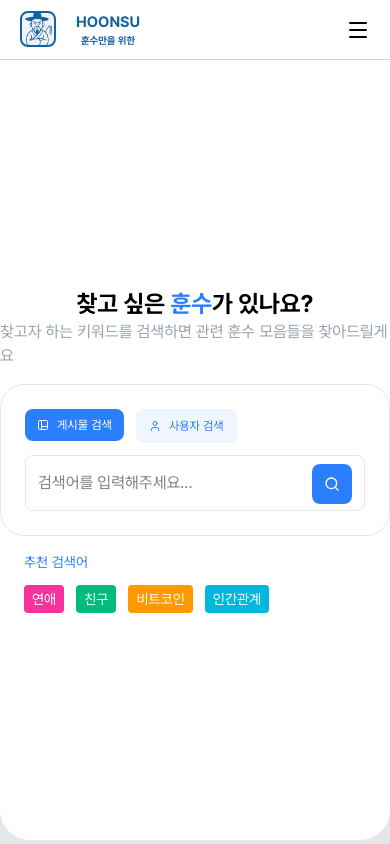
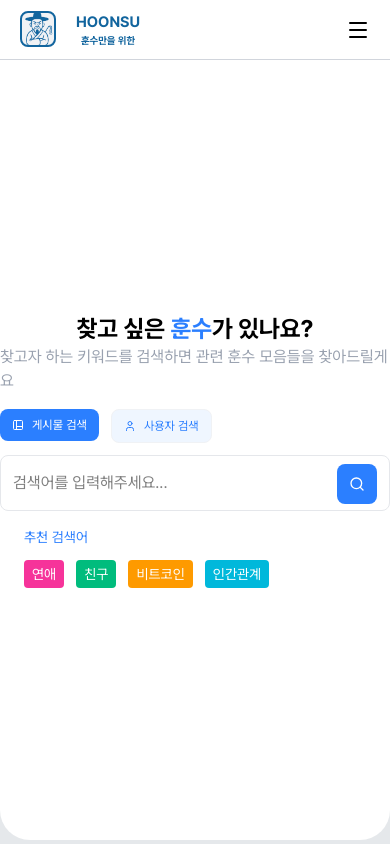
Before and after one commit to prgrms-fe-devcourse/FE7-PROJECT3-TEAM-2, a Next.js app: page /search/post in a window 390 px wide. Built offline with nearby package versions, Linux system fonts and the light colour scheme.

Commit message:
style: 검색 결과 화면 반응형 추가

```diff
--- a/src/components/search/SearchBar.tsx
+++ b/src/components/search/SearchBar.tsx
@@ -8,7 +8,7 @@ export default function SearchBar({ searchType }: { searchType: string }) {
   const route = useRouter();
 
   return (
-    <div className="flex w-full flex-col gap-3 rounded-3xl border border-gray-200 p-6">
+    <div className="flex w-full flex-col gap-3 rounded-3xl md:border md:border-gray-200 md:p-6">
       <div className="flex items-start gap-3">
         <Button
           variant={searchType === "post" ? "primary" : "secondary"}
--- a/src/components/search/SearchResult.tsx
+++ b/src/components/search/SearchResult.tsx
@@ -45,7 +45,7 @@ export default function SearchResult({ searchType }: { searchType: string }) {
   const profileHandler = () => {};
 
   return (
-    <div className="flex flex-col gap-3 rounded-3xl border border-gray-200 p-6">
+    <div className="flex flex-col gap-3 rounded-3xl md:border md:border-gray-200 md:p-6">
       <div className="flex justify-between">
         <div className="flex">
           <p className="text-content text-xs">검색 결과&nbsp;</p>
```
